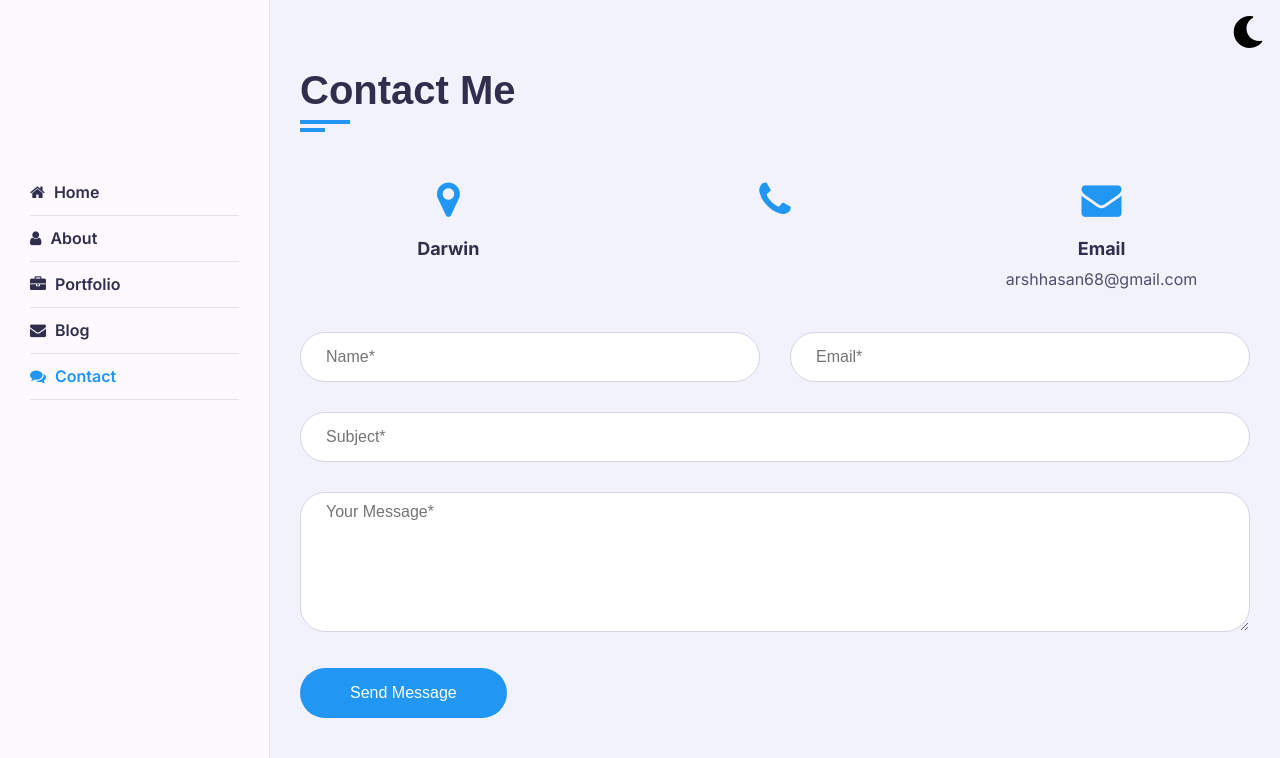
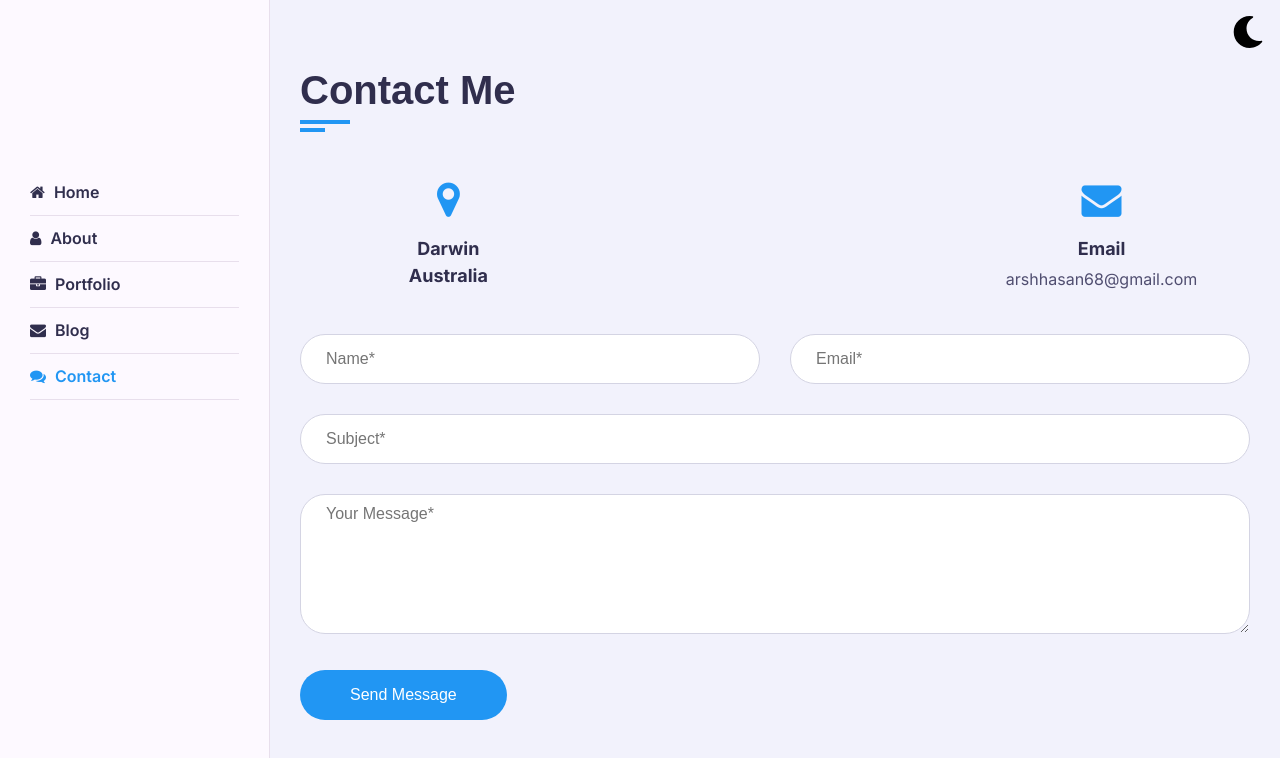
Before and after one commit to arsh2037/Portfolio, a Next.js app: page /contact in a window 1280 px wide. Shown: the top 758 px of the page. Built offline with nearby package versions, Linux system fonts and the light colour scheme.

Commit message:
removed icon

```diff
--- a/src/app/contact/page.tsx
+++ b/src/app/contact/page.tsx
@@ -16,15 +16,14 @@ const Contact: NextPage = () => {
               <div className="icon">
                 <i className="fa fa-map-marker" />
               </div>
-              <h4>Darwin</h4>
+              <h4>Darwin <br/> Australia</h4>
 
             </div>
             {/* contact-info-item Ended */}
             {/* contact-info-item */}
             <div className="contact-info-item padd-15">
-              <div className="icon">
-                <i className="fa fa-phone" />
-              </div>
+
+
 
             </div>
             {/* contact-info-item Ended */}
```
